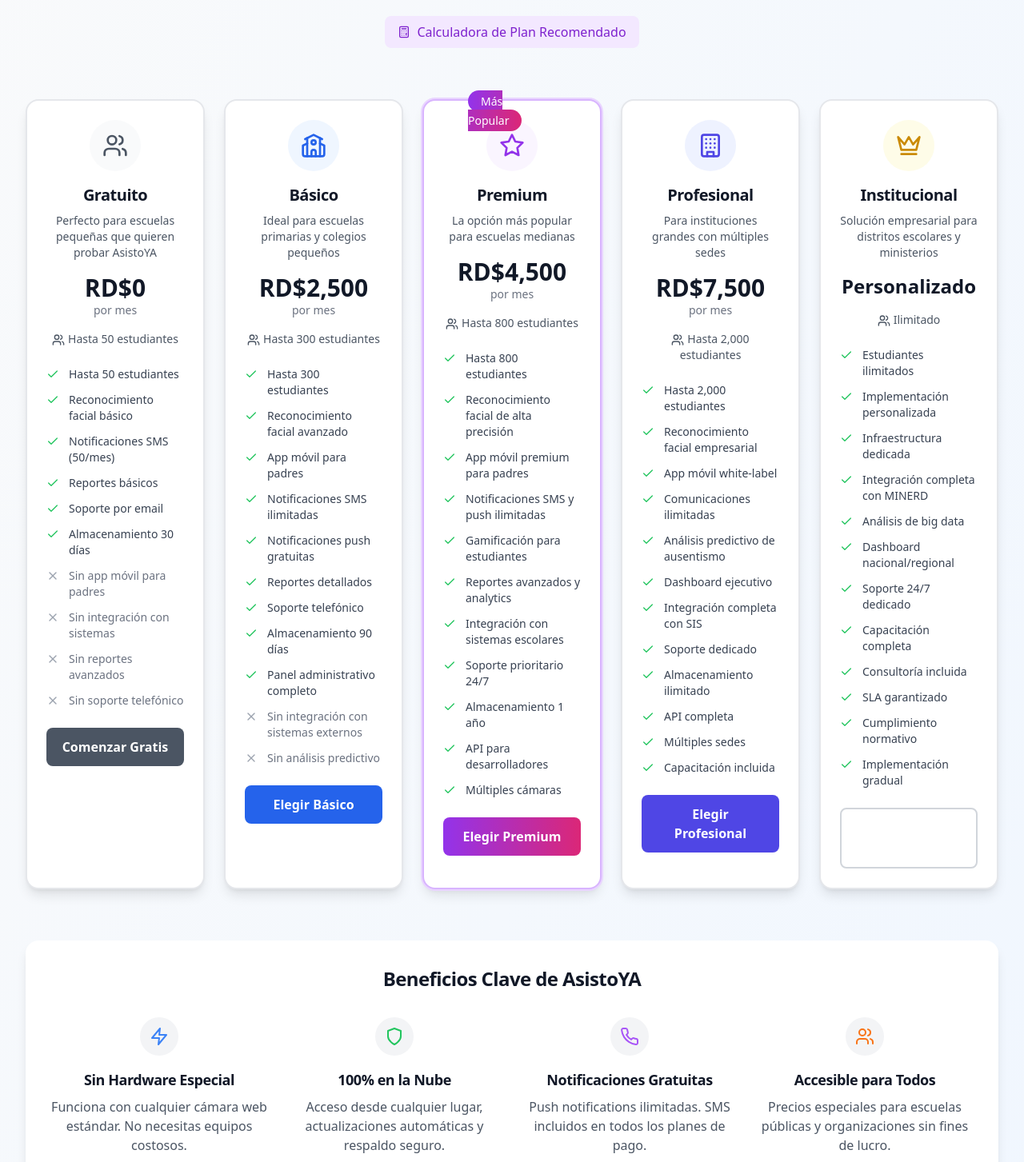
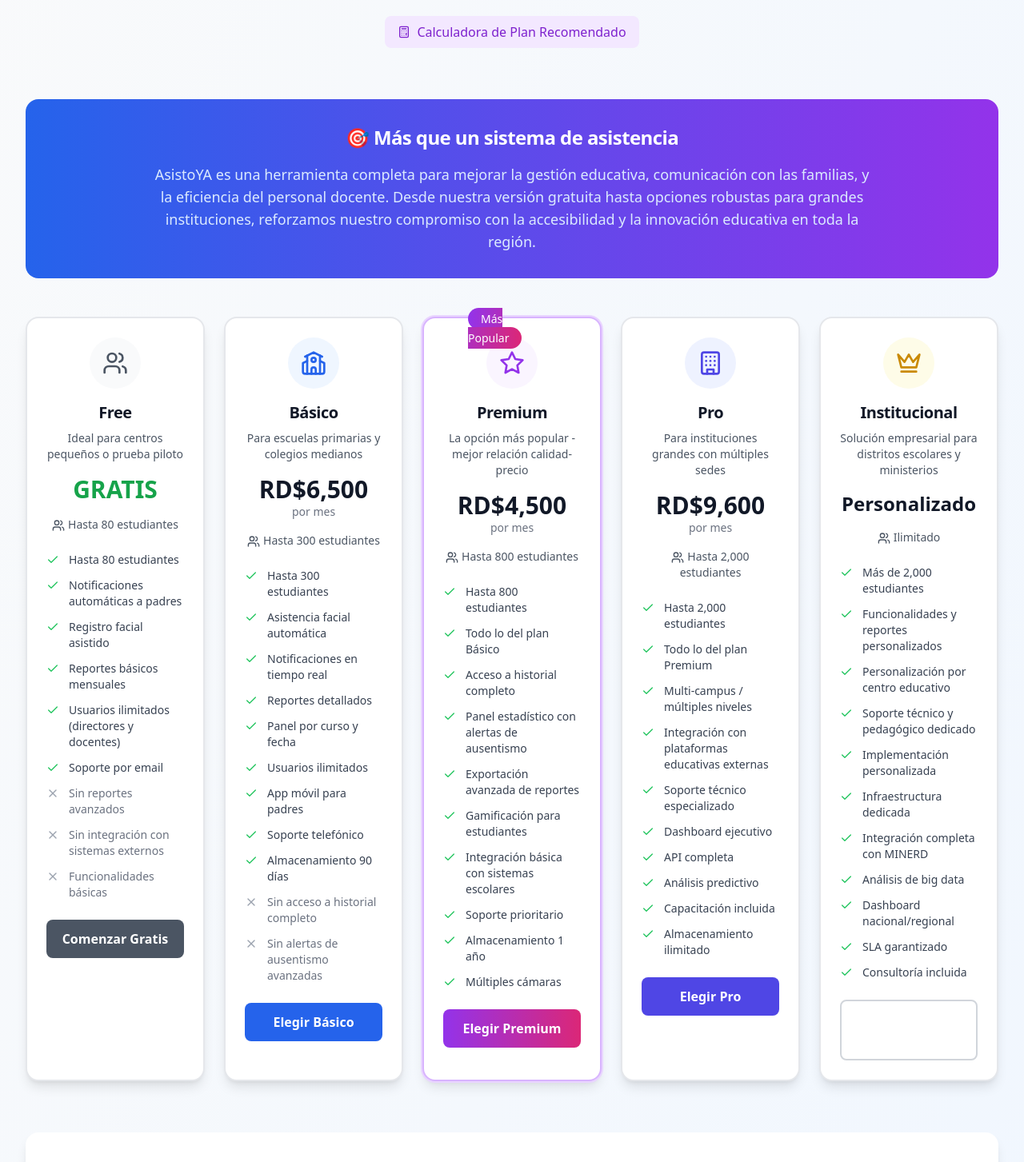
Before and after one commit to EnmanuelReynoso23/AsistoYa-web, a React (Vite) app: page /pricing in a window 1280 px wide. Shown: the part 320-1773 px from the top of the page at 80% size. Built offline with nearby package versions, Linux system fonts and the light colour scheme.

Commit message:
Actualizar modelo de precios según especificaciones de negocio

```diff
--- a/src/pages/PricingPage.tsx
+++ b/src/pages/PricingPage.tsx
@@ -5,27 +5,26 @@ import { motion } from 'framer-motion';
 const plans = [
   {
     id: 'free',
-    name: 'Gratuito',
+    name: 'Free',
     price: 0,
     period: 'mes',
-    description: 'Perfecto para escuelas pequeñas que quieren probar AsistoYA',
-    maxStudents: 50,
+    description: 'Ideal para centros pequeños o prueba piloto',
+    maxStudents: 80,
     popular: false,
     icon: <Users className="h-8 w-8" />,
     color: 'gray',
     features: [
-      'Hasta 50 estudiantes',
-      'Reconocimiento facial básico',
-      'Notificaciones SMS (50/mes)',
-      'Reportes básicos',
-      'Soporte por email',
-      'Almacenamiento 30 días'
+      'Hasta 80 estudiantes',
+      'Notificaciones automáticas a padres',
+      'Registro facial asistido',
+      'Reportes básicos mensuales',
+      'Usuarios ilimitados (directores y docentes)',
+      'Soporte por email'
     ],
     limitations: [
-      'Sin app móvil para padres',
-      'Sin integración con sistemas',
       'Sin reportes avanzados',
-      'Sin soporte telefónico'
+      'Sin integración con sistemas externos',
+      'Funcionalidades básicas'
     ],
     cta: 'Comenzar Gratis',
     ctaType: 'primary'
@@ -33,27 +32,27 @@ const plans = [
   {
     id: 'basic',
     name: 'Básico',
-    price: 2500,
+    price: 6500,
     period: 'mes',
-    description: 'Ideal para escuelas primarias y colegios pequeños',
+    description: 'Para escuelas primarias y colegios medianos',
     maxStudents: 300,
     popular: false,
     icon: <School className="h-8 w-8" />,
     color: 'blue',
     features: [
       'Hasta 300 estudiantes',
-      'Reconocimiento facial avanzado',
+      'Asistencia facial automática',
+      'Notificaciones en tiempo real',
+      'Reportes detallados',
+      'Panel por curso y fecha',
+      'Usuarios ilimitados',
       'App móvil para padres',
-      'Notificaciones SMS ilimitadas',
-      'Notificaciones push gratuitas',
-      'Reportes detallados',
       'Soporte telefónico',
-      'Almacenamiento 90 días',
-      'Panel administrativo completo'
+      'Almacenamiento 90 días'
     ],
     limitations: [
-      'Sin integración con sistemas externos',
-      'Sin análisis predictivo'
+      'Sin acceso a historial completo',
+      'Sin alertas de ausentismo avanzadas'
     ],
     cta: 'Elegir Básico',
     ctaType: 'primary'
@@ -63,22 +62,21 @@ const plans = [
     name: 'Premium',
     price: 4500,
     period: 'mes',
-    description: 'La opción más popular para escuelas medianas',
+    description: 'La opción más popular - mejor relación calidad-precio',
     maxStudents: 800,
     popular: true,
     icon: <Star className="h-8 w-8" />,
     color: 'purple',
     features: [
       'Hasta 800 estudiantes',
-      'Reconocimiento facial de alta precisión',
-      'App móvil premium para padres',
-      'Notificaciones SMS y push ilimitadas',
+      'Todo lo del plan Básico',
+      'Acceso a historial completo',
+      'Panel estadístico con alertas de ausentismo',
+      'Exportación avanzada de reportes',
       'Gamificación para estudiantes',
-      'Reportes avanzados y analytics',
-      'Integración con sistemas escolares',
-      'Soporte prioritario 24/7',
+      'Integración básica con sistemas escolares',
+      'Soporte prioritario',
       'Almacenamiento 1 año',
-      'API para desarrolladores',
       'Múltiples cámaras'
     ],
     limitations: [],
@@ -87,8 +85,8 @@ const plans = [
   },
   {
     id: 'pro',
-    name: 'Profesional',
-    price: 7500,
+    name: 'Pro',
+    price: 9600,
     period: 'mes',
     description: 'Para instituciones grandes con múltiples sedes',
     maxStudents: 2000,
@@ -97,20 +95,18 @@ const plans = [
     color: 'indigo',
     features: [
       'Hasta 2,000 estudiantes',
-      'Reconocimiento facial empresarial',
-      'App móvil white-label',
-      'Comunicaciones ilimitadas',
-      'Análisis predictivo de ausentismo',
+      'Todo lo del plan Premium',
+      'Multi-campus / múltiples niveles',
+      'Integración con plataformas educativas externas',
+      'Soporte técnico especializado',
       'Dashboard ejecutivo',
-      'Integración completa con SIS',
-      'Soporte dedicado',
-      'Almacenamiento ilimitado',
       'API completa',
-      'Múltiples sedes',
-      'Capacitación incluida'
+      'Análisis predictivo',
+      'Capacitación incluida',
+      'Almacenamiento ilimitado'
     ],
     limitations: [],
-    cta: 'Elegir Profesional',
+    cta: 'Elegir Pro',
     ctaType: 'primary'
   },
   {
@@ -124,18 +120,17 @@ const plans = [
     icon: <Crown className="h-8 w-8" />,
     color: 'gold',
     features: [
-      'Estudiantes ilimitados',
+      'Más de 2,000 estudiantes',
+      'Funcionalidades y reportes personalizados',
+      'Personalización por centro educativo',
+      'Soporte técnico y pedagógico dedicado',
       'Implementación personalizada',
       'Infraestructura dedicada',
       'Integración completa con MINERD',
       'Análisis de big data',
       'Dashboard nacional/regional',
-      'Soporte 24/7 dedicado',
-      'Capacitación completa',
-      'Consultoría incluida',
       'SLA garantizado',
-      'Cumplimiento normativo',
-      'Implementación gradual'
+      'Consultoría incluida'
     ],
     limitations: [],
     cta: 'Contactar Ventas',
@@ -156,13 +151,13 @@ const benefits = [
   },
   {
     icon: <Phone className="h-6 w-6 text-purple-500" />,
-    title: 'Notificaciones Gratuitas',
-    description: 'Push notifications ilimitadas. SMS incluidos en todos los planes de pago.'
+    title: 'Usuarios Ilimitados',
+    description: 'Todos los planes incluyen usuarios ilimitados para directores y docentes.'
   },
   {
     icon: <Users className="h-6 w-6 text-orange-500" />,
     title: 'Accesible para Todos',
-    description: 'Precios especiales para escuelas públicas y organizaciones sin fines de lucro.'
+    description: 'Plan gratuito robusto y precios especiales para escuelas públicas.'
   }
 ];
 
@@ -180,8 +175,8 @@ const faqs = [
     answer: 'Incluye configuración del sistema, capacitación del personal, migración de datos existentes y soporte durante las primeras 2 semanas.'
   },
   {
-    question: '¿Hay contratos a largo plazo?',
-    answer: 'No requerimos contratos anuales. Puedes pagar mes a mes, aunque ofrecemos descuentos del 15% por pagos anuales anticipados.'
+    question: '¿Por qué el Premium cuesta menos que el Básico?',
+    answer: 'El Premium es nuestro plan más popular con mejor relación calidad-precio. Está diseñado para ser accesible mientras ofrece funcionalidades avanzadas que justifican el menor costo por estudiante.'
   }
 ];
 
@@ -192,7 +187,7 @@ const PricingPage = () => {
   const [calculatorStudents, setCalculatorStudents] = useState(100);
 
   const getRecommendedPlan = (students: number) => {
-    if (students <= 50) return 'free';
+    if (students <= 80) return 'free';
     if (students <= 300) return 'basic';
     if (students <= 800) return 'premium';
     if (students <= 2000) return 'pro';
@@ -259,7 +254,7 @@ const PricingPage = () => {
             transition={{ delay: 0.1 }}
             className="text-xl text-gray-600 max-w-3xl mx-auto mb-8"
           >
-            Elige el plan perfecto para tu institución educativa. Todos los planes incluyen soporte técnico y actualizaciones gratuitas.
+            Digitaliza el control de asistencia sin inversión en hardware. Planes escalables y accesibles para toda Latinoamérica.
           </motion.p>
 
           {/* Billing Toggle */}
@@ -334,6 +329,23 @@ const PricingPage = () => {
           )}
         </div>
 
+        {/* Value Proposition */}
+        <motion.div
+          initial={{ opacity: 0, y: 20 }}
+          animate={{ opacity: 1, y: 0 }}
+          transition={{ delay: 0.4 }}
+          className="bg-gradient-to-r from-blue-600 to-purple-600 rounded-2xl text-white p-8 mb-12 text-center"
+        >
+          <h2 className="text-2xl font-bold mb-4">
+            🎯 Más que un sistema de asistencia
+          </h2>
+          <p className="text-lg text-blue-100 max-w-4xl mx-auto">
+            AsistoYA es una herramienta completa para mejorar la gestión educativa, comunicación con las familias,
+            y la eficiencia del personal docente. Desde nuestra versión gratuita hasta opciones robustas para grandes instituciones,
+            reforzamos nuestro compromiso con la accesibilidad y la innovación educativa en toda la región.
+          </p>
+        </motion.div>
+
         {/* Pricing Cards */}
         <div className="grid grid-cols-1 md:grid-cols-2 lg:grid-cols-5 gap-6 mb-16">
           {plans.map((plan, index) => (
@@ -372,6 +384,8 @@ const PricingPage = () => {
                   <div className="mb-4">
                     {plan.price === null ? (
                       <div className="text-2xl font-bold text-gray-900">Personalizado</div>
+                    ) : plan.price === 0 ? (
+                      <div className="text-3xl font-bold text-green-600">GRATIS</div>
                     ) : (
                       <>
                         <div className="text-3xl font-bold text-gray-900">
@@ -482,16 +496,16 @@ const PricingPage = () => {
             ¿Listo para Transformar tu Escuela?
           </h2>
           <p className="text-xl text-blue-100 mb-8 max-w-2xl mx-auto">
-            Solicita una demostración gratuita y descubre cómo AsistoYA puede revolucionar la gestión de asistencia en tu institución.
+            Comienza con nuestro plan gratuito o solicita una demostración personalizada para descubrir cómo AsistoYA puede revolucionar la gestión de asistencia en tu institución.
           </p>
           <div className="flex flex-col sm:flex-row gap-4 justify-center">
             <button className="bg-white text-blue-600 px-8 py-4 rounded-lg font-semibold hover:bg-blue-50 transition-colors flex items-center justify-center">
-              <Phone className="h-5 w-5 mr-2" />
-              Solicitar Demo Gratuita
+              <Users className="h-5 w-5 mr-2" />
+              Comenzar Gratis
             </button>
             <button className="border-2 border-white text-white px-8 py-4 rounded-lg font-semibold hover:bg-white hover:text-blue-600 transition-colors flex items-center justify-center">
-              <Mail className="h-5 w-5 mr-2" />
-              Contactar Ventas
+              <Phone className="h-5 w-5 mr-2" />
+              Solicitar Demo
             </button>
           </div>
           <p className="text-blue-200 text-sm mt-6">
```
